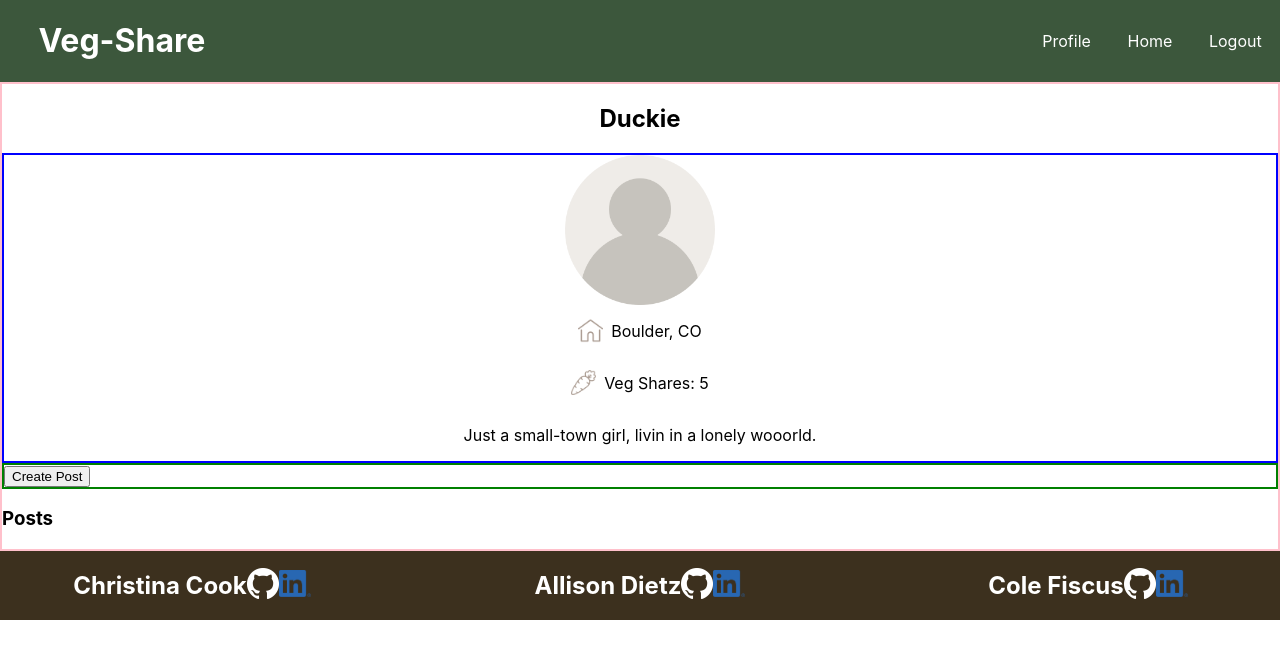
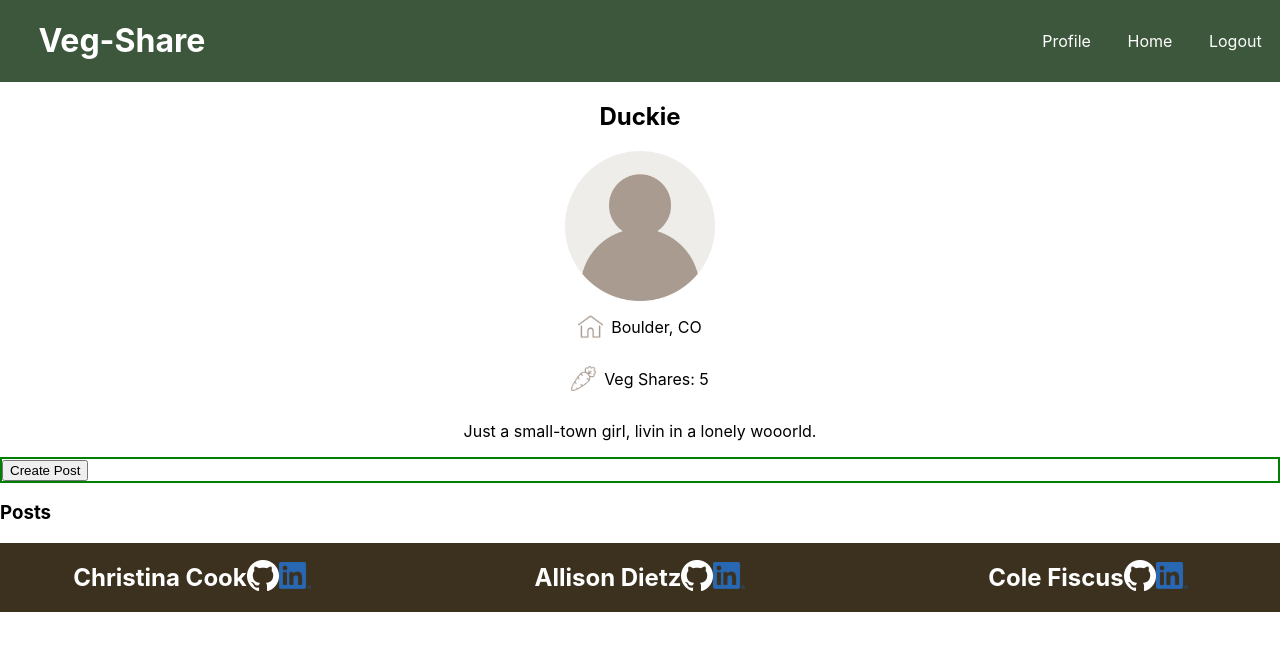
Before and after one commit to veg-share/frontend-ui, a React (Create React App) app: page /profile in a window 1280 px wide. Shown: the top 658 px of the page. Built offline with nearby package versions, Linux system fonts and the light colour scheme.

Commit message:
Update profile pic placeholder and remove borders

```diff
--- a/src/components/UserDetails/UserDetails.css
+++ b/src/components/UserDetails/UserDetails.css
@@ -18,7 +18,6 @@
 }
 
 .user-container {
-  border: 2px solid blue;
   display: flex;
   flex-direction: column;
   align-items: center;
--- a/src/views/ProfileView/ProfileView.css
+++ b/src/views/ProfileView/ProfileView.css
@@ -1,7 +1,3 @@
-.profile-page {
-  border: 2px solid pink;
-}
-
 .user-name {
   text-align: center;
 }
```
Also changed, not shown: src/Images/user.png.
